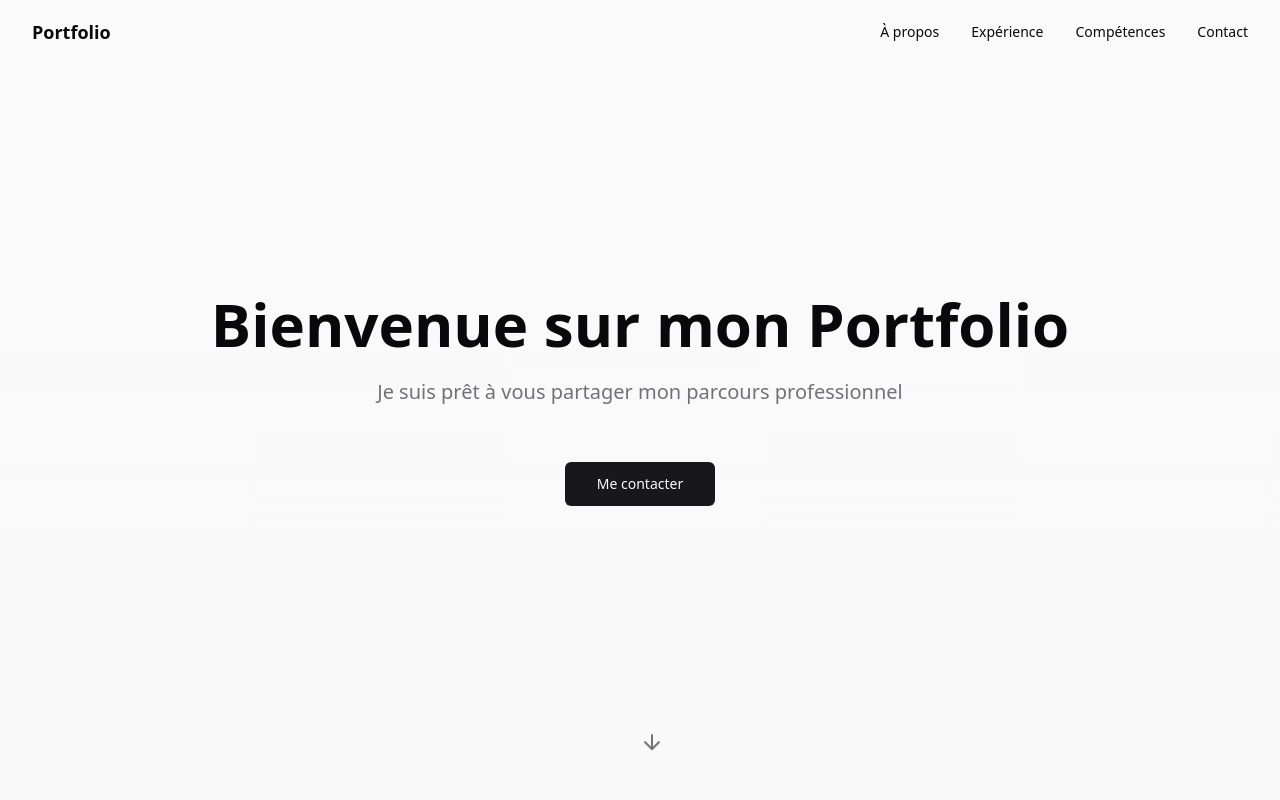
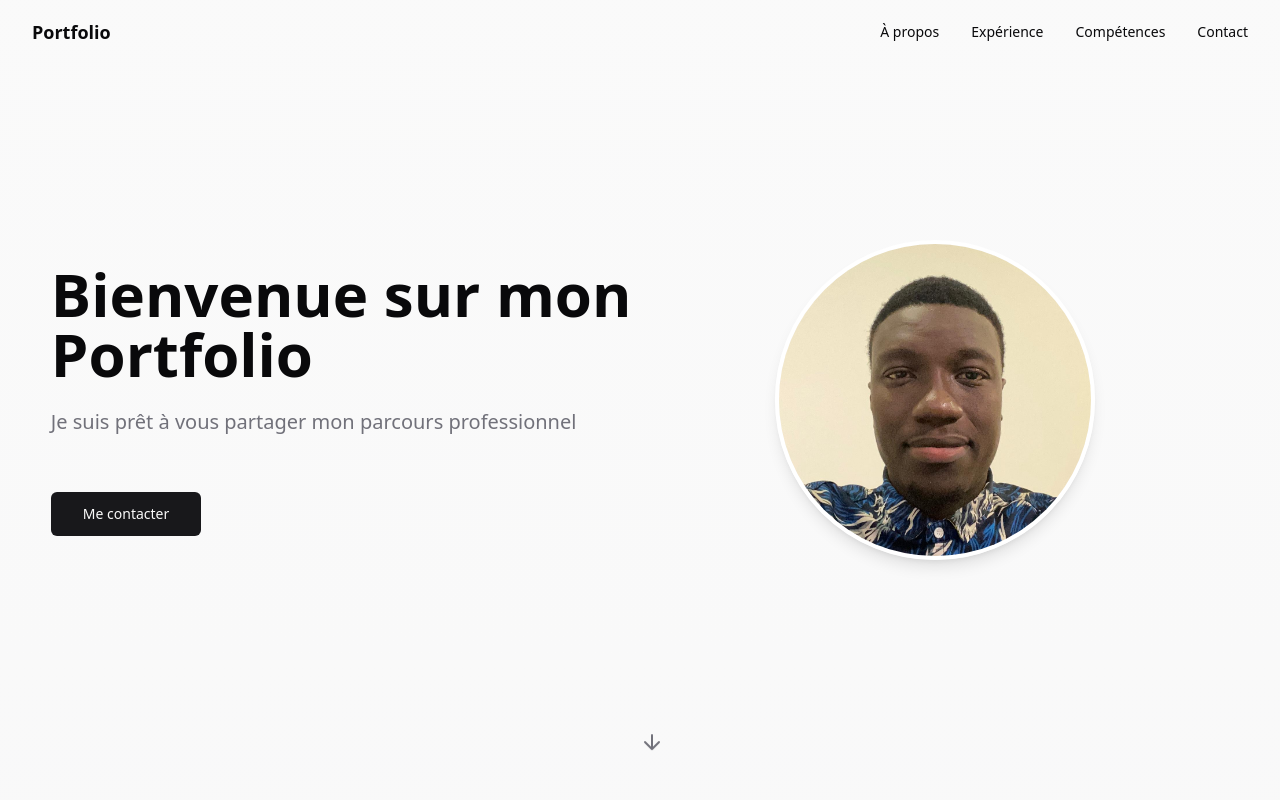
Before and after one commit to Babacarsar/portofolio, a React (Vite) app: page / in a window 1280 px wide. Shown: the top 800 px of the page. Built offline with nearby package versions, Linux system fonts and the light colour scheme.

Commit message:
Add user avatar
The commit adds the user's avatar to the application.

```diff
--- a/src/components/sections/Hero.tsx
+++ b/src/components/sections/Hero.tsx
@@ -5,17 +5,17 @@ import { motion } from 'framer-motion';
 const Hero = () => {
   return (
     <section id="home" className="min-h-screen flex items-center justify-center relative bg-gradient-to-b from-background to-secondary/20">
-      <div className="section-container text-center">
+      <div className="section-container flex flex-col md:flex-row items-center justify-between">
         <motion.div
           initial={{ opacity: 0, y: 20 }}
           animate={{ opacity: 1, y: 0 }}
           transition={{ duration: 0.8 }}
-          className="space-y-6"
+          className="space-y-6 md:w-1/2 text-center md:text-left"
         >
           <h1 className="text-4xl md:text-6xl font-bold">
             Bienvenue sur mon Portfolio
           </h1>
-          <p className="text-xl text-muted-foreground max-w-2xl mx-auto">
+          <p className="text-xl text-muted-foreground max-w-2xl">
             Je suis prêt à vous partager mon parcours professionnel
           </p>
           <div className="pt-8">
@@ -27,7 +27,23 @@ const Hero = () => {
             </a>
           </div>
         </motion.div>
+
+        <motion.div
+          initial={{ opacity: 0, scale: 0.5 }}
+          animate={{ opacity: 1, scale: 1 }}
+          transition={{ duration: 0.8 }}
+          className="mt-8 md:mt-0 md:w-1/2 flex justify-center"
+        >
+          <div className="relative w-64 h-64 md:w-80 md:h-80">
+            <img
+              src="/lovable-uploads/b9003e23-995c-4060-956c-cc7b1c03d2f3.png"
+              alt="Portrait professionnel"
+              className="rounded-full object-cover w-full h-full shadow-lg border-4 border-white"
+            />
+          </div>
+        </motion.div>
       </div>
+
       <div className="absolute bottom-10 left-1/2 transform -translate-x-1/2 animate-bounce">
         <a href="#about" className="text-muted-foreground">
           <svg
```
Also changed, not shown: public/lovable-uploads/b9003e23-995c-4060-956c-cc7b1c03d2f3.png (added).
